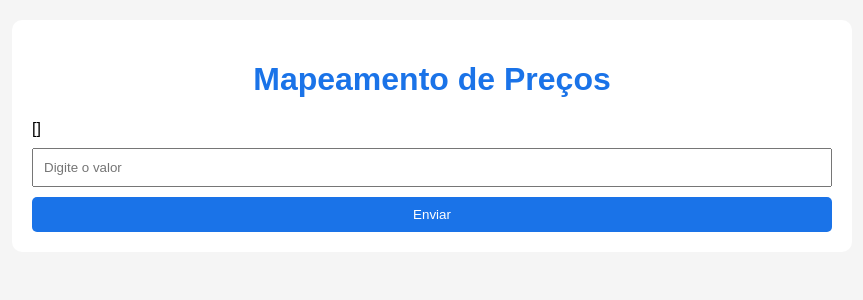
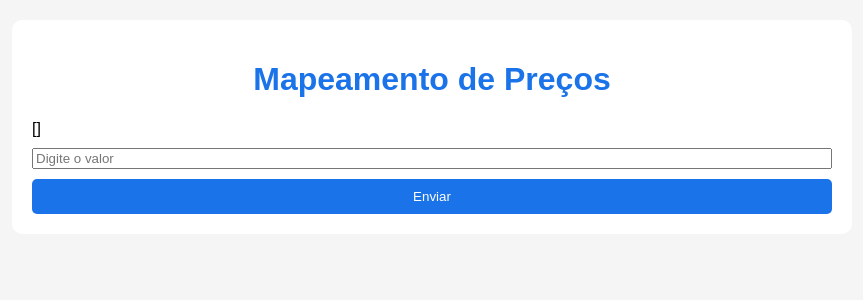
Before and after one commit to costavalmir/Pr3cin5.0, a Flask app: template templates/mapeamento.html in a window 1280 px wide. Shown: the top 300 px of the page, without its empty margins (208-1071 px from the left). Run offline with Flask 3, Linux system fonts and the light colour scheme; the template is opened without the code that fills it: most values are stand-ins (such as "Sample title", 1, 10 or a date in 2020); parts of the project's set-up code (start-up, migrations or seed data) failed here and were passed over.

Commit message:
Update mapeamento.html

```diff
--- a/templates/mapeamento.html
+++ b/templates/mapeamento.html
@@ -27,9 +27,6 @@
             margin-bottom: 10px;
             box-sizing: border-box;
         }
-        input[type="number"] {
-            padding: 10px;
-        }
         .btn-enviar {
             background: #1a73e8;
             color: white;
@@ -44,7 +41,7 @@
 <body>
     <div class="container">
         <h1>Mapeamento de Preços</h1>
-        <form method="POST" action="/mapeamento" onsubmit="return validarFormulario()">
+        <form method="POST" action="/mapeamento" onsubmit="return validarCampos();">
             {% for item in itens %}
                 <label>{{ item }}</label>
                 <input type="number" step="0.01" name="preco_{{ loop.index0 }}" placeholder="Digite o valor" required>
```
